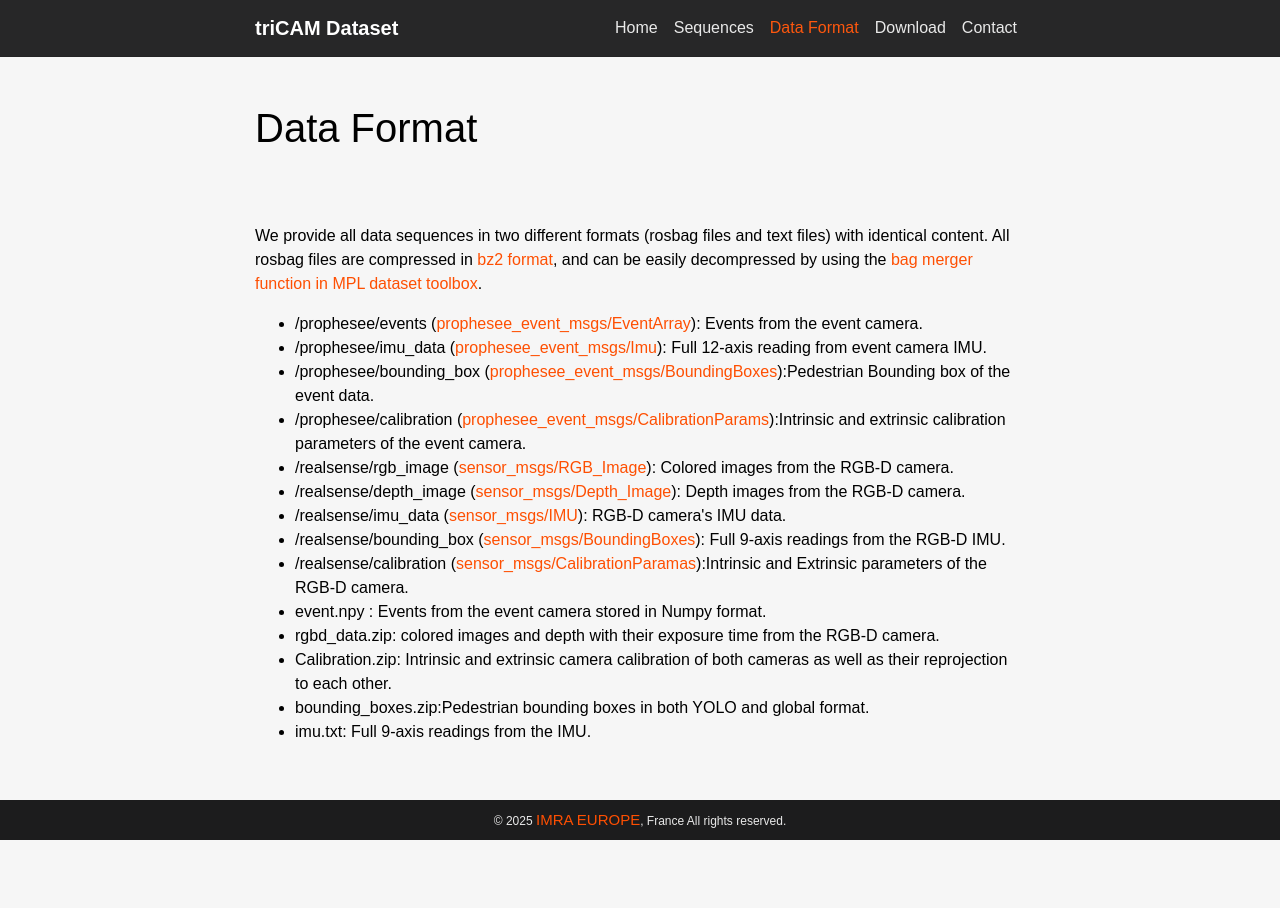
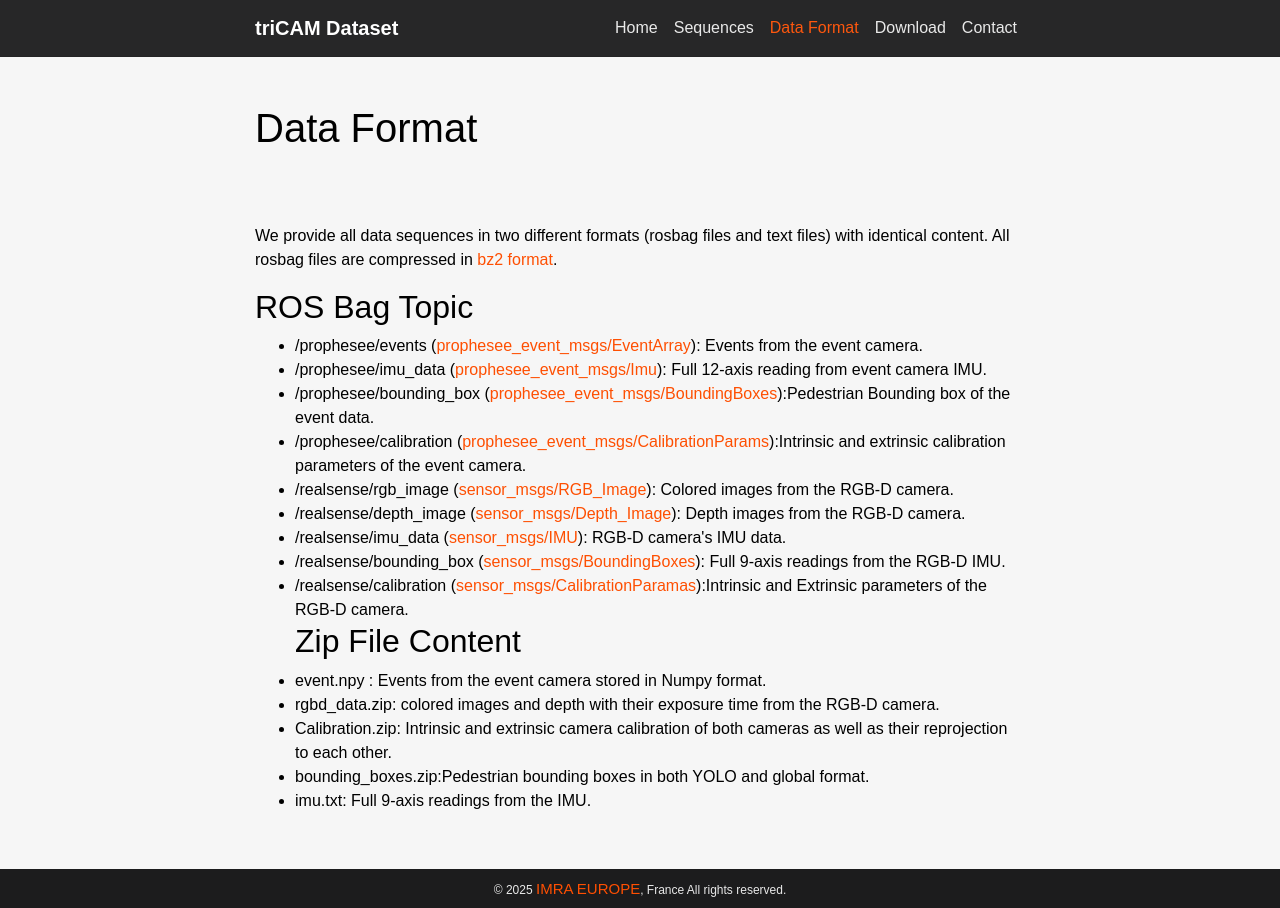
Before and after one commit to anikesadia/triCam-dataset, a Jekyll site: the page data_format/index.html, which Jekyll copies as it is, in a window 1280 px wide. Built offline with Jekyll 4.4.1, drawn with Linux system fonts in a browser that asks for light colours; comment, search, counter and statistics services are not loaded; a style sheet for code colours, icons or effects is not loaded.

Commit message:
Update index.html

```diff
--- a/data_format/index.html
+++ b/data_format/index.html
@@ -148,9 +148,10 @@
 
                 <p>We provide all data sequences in two different formats (rosbag files and text files) with identical
                     content. All rosbag files are compressed in <a href="https://wiki.ros.org/rosbag/Commandline"
-                        target="_blank" rel="noopener noreferrer">bz2 format</a>, and can be easily decompressed by
-                    using the <a href="https://github.com/mgaoling/mpl_dataset_toolbox#bag-merger" target="_blank"
-                        rel="noopener noreferrer">bag merger function in MPL dataset toolbox</a>.</p>
+                        target="_blank" rel="noopener noreferrer">bz2 format</a>.</p>
+
+
+                <h2> ROS Bag Topic</h2>
 
                 <ul>
                     <li>
@@ -200,6 +201,8 @@
                             href="http://docs.ros.org/en/noetic/api/sensor_msgs/html/msg/Imu.html" target="_blank"
                             rel="noopener noreferrer">sensor_msgs/CalibrationParamas</a>):Intrinsic and Extrinsic parameters of the RGB-D camera.
                     </li>
+
+                     <h2> Zip File Content </h2>
                     <li>
                         <strong>event.npy</strong> : Events from the event camera stored in Numpy format.
                     </li>
```
